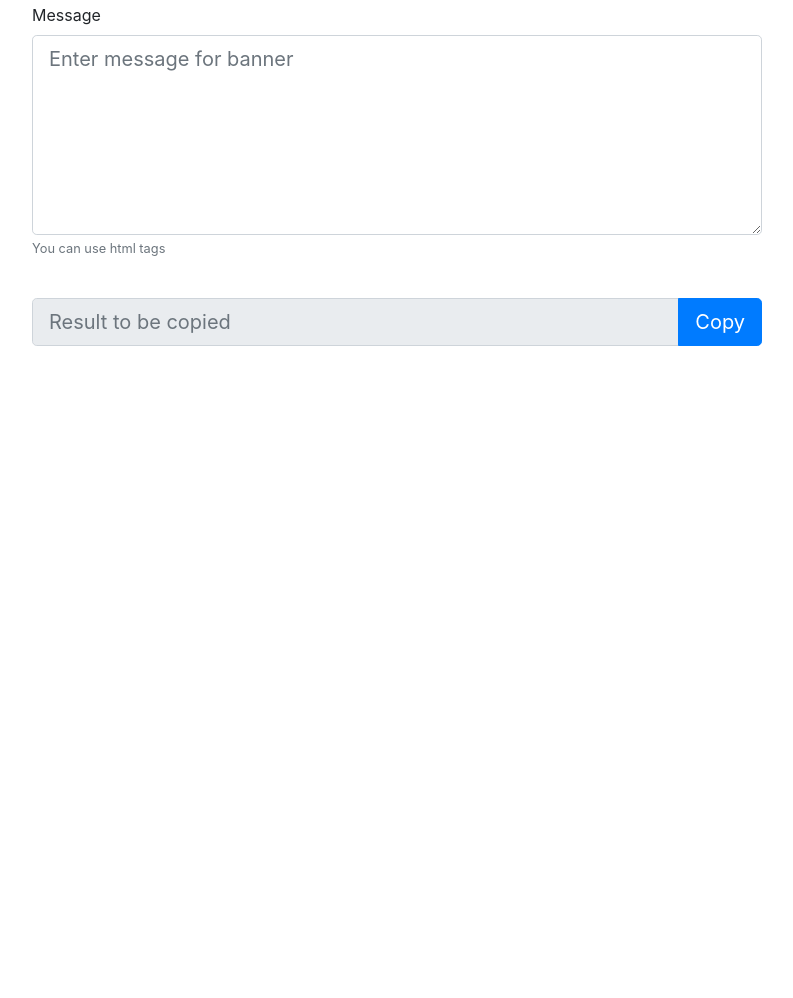
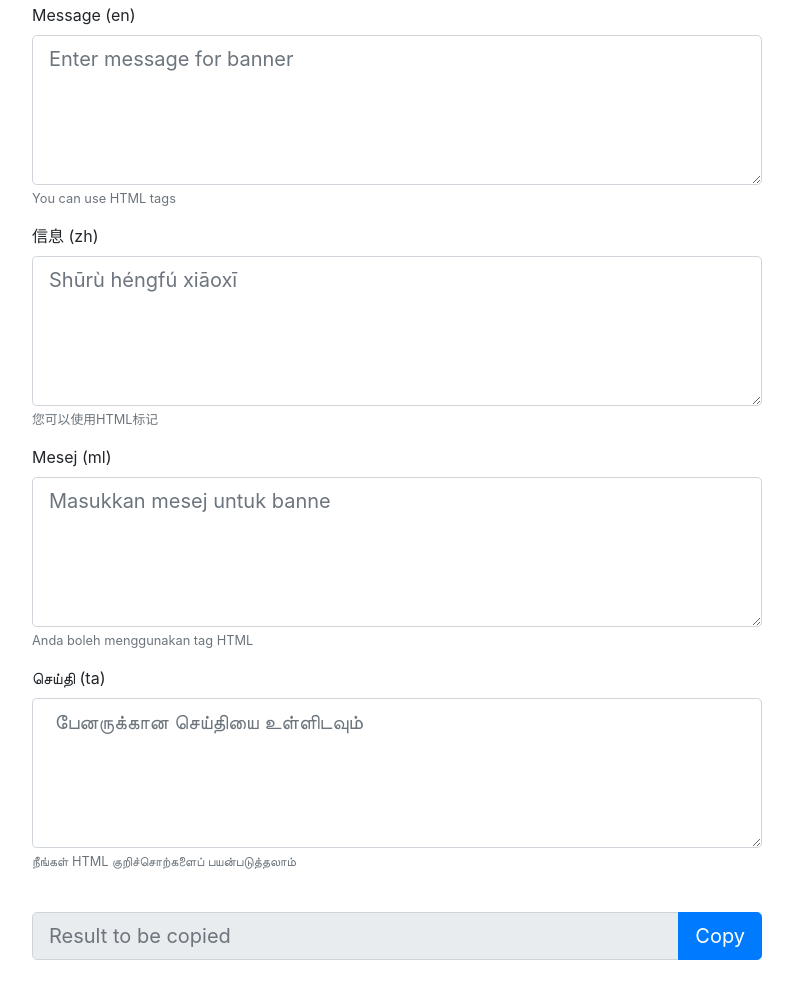
Before and after one commit to ryanashneil/json-date-message-formatter, a plain HTML site: page index.html in a window 1280 px wide. Shown: the part 390-1388 px from the top of the page, without its empty margins (53-846 px from the left). Before the commit the page ends 800 px from the top, so only its background shows below. Drawn offline with nearby package versions, Linux system fonts and the light colour scheme; some packages are replaced by stand-ins of ours; a script that the page names is missing.

Commit message:
add multi langauge

```diff
--- a/index.html
+++ b/index.html
@@ -57,32 +57,44 @@
       var clipboard = new ClipboardJS(".btn");
       var result = "";
 
-      clipboard.on("success", function(e) {
+      clipboard.on("success", function (e) {
         alert(`COPIED SUCCESSFULLY: ${result}`);
       });
 
       function updateBannerAndChange() {
-        content.innerHTML = document.getElementById("message").value;
+        const previewArr = [
+          document.getElementById("message-en").value,
+          document.getElementById("message-zh").value,
+          document.getElementById("message-ml").value,
+          document.getElementById("message-ta").value,
+        ];
+        content.innerHTML = previewArr.filter(Boolean).join("\n\n");
         onChange();
       }
 
       function onChange() {
         var dateFormat = "DD/MM/YYYY HH:mm:ss";
-        var message = document.getElementById("message").value;
+        var messageEN = document.getElementById("message-en").value;
+        var messageZH = document.getElementById("message-zh").value;
+        var messageML = document.getElementById("message-ml").value;
+        var messageTA = document.getElementById("message-ta").value;
+        var message = `{ "en": "${messageEN}", "zh": "${messageZH}", "ml": "${messageML}", "ta": "${messageTA}" }`;
         var to = document.getElementById("to").value;
         var from = document.getElementById("from").value;
         var toFormatted = moment(to).format(dateFormat);
         var fromFormatted = moment(from).format(dateFormat);
-        result = `'{ "inform": "${fromFormatted}", "start": "${toFormatted}", "end": "${toFormatted}", "message": "${message}"}'`;
+        result = `'{ "inform": "${fromFormatted}", "start": "${toFormatted}", "end": "${toFormatted}", "message": ${message} }'`;
         document.getElementById("result-input").value = result;
       }
     </script>
 
-    <div class="maintenance-banner">
-      <small id="content"
-        >Preview the banner by making changes in the <b>message</b> input
-        box</small
-      >
+    <div
+      class="maintenance-banner"
+      style="top: 0; position: sticky; z-index: 300"
+    >
+      <small id="content" style="white-space: pre-line"
+        >Preview the banner by making changes in the <b>message</b> input box
+      </small>
     </div>
 
     <br />
@@ -128,20 +140,82 @@
       <div class="row">
         <div class="col-sm-12 col-md-12 col-lg-8">
           <div class="form-group input-group-lg">
-            <label for="message">Message</label>
+            <label for="message-en">Message (en)</label>
             <textarea
               onchange="updateBannerAndChange()"
-              style="min-height: 200px;"
+              style="height: 150px"
               required="true"
-              id="message"
-              name="message"
+              id="message-en"
+              name="message-en"
               class="form-control"
-              id="message"
               aria-describedby="messageHelp"
               placeholder="Enter message for banner"
             ></textarea>
             <small id="messageHelp" class="form-text text-muted"
-              >You can use html tags</small
+              >You can use HTML tags</small
+            >
+          </div>
+        </div>
+      </div>
+
+      <div class="row">
+        <div class="col-sm-12 col-md-12 col-lg-8">
+          <div class="form-group input-group-lg">
+            <label for="message-zh">信息 (zh)</label>
+            <textarea
+              onchange="updateBannerAndChange()"
+              style="height: 150px"
+              required="true"
+              id="message-zh"
+              name="message-zh"
+              class="form-control"
+              aria-describedby="messageHelp"
+              placeholder="Shūrù héngfú xiāoxī"
+            ></textarea>
+            <small id="messageHelp" class="form-text text-muted">
+              您可以使用HTML标记</small
+            >
+          </div>
+        </div>
+      </div>
+
+      <div class="row">
+        <div class="col-sm-12 col-md-12 col-lg-8">
+          <div class="form-group input-group-lg">
+            <label for="message-en">Mesej (ml)</label>
+            <textarea
+              onchange="updateBannerAndChange()"
+              style="height: 150px"
+              required="true"
+              id="message-ml"
+              name="message-ml"
+              class="form-control"
+              aria-describedby="messageHelp"
+              placeholder="Masukkan mesej untuk banne"
+            ></textarea>
+            <small id="messageHelp" class="form-text text-muted">
+              Anda boleh menggunakan tag HTML</small
+            >
+          </div>
+        </div>
+      </div>
+
+      <div class="row">
+        <div class="col-sm-12 col-md-12 col-lg-8">
+          <div class="form-group input-group-lg">
+            <label for="message-en">செய்தி (ta)</label>
+            <textarea
+              onchange="updateBannerAndChange()"
+              style="height: 150px"
+              required="true"
+              id="message-ta"
+              name="message-ta"
+              class="form-control"
+              aria-describedby="messageHelp"
+              placeholder=" பேனருக்கான செய்தியை உள்ளிடவும்"
+            ></textarea>
+            <small id="messageHelp" class="form-text text-muted">
+              நீங்கள் HTML குறிச்சொற்களைப் பயன்படுத்தலாம்</small
             >
           </div>
         </div>
@@ -149,7 +223,7 @@
 
       <br />
 
-      <div class="row">
+      <div class="row" style="margin-bottom: 500px">
         <div class="col-sm-12 col-md-12 col-lg-8">
           <div class="input-group mb-3 input-group-lg">
             <input
```
